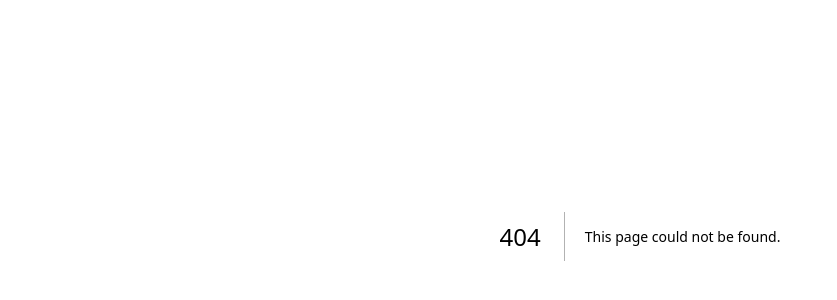
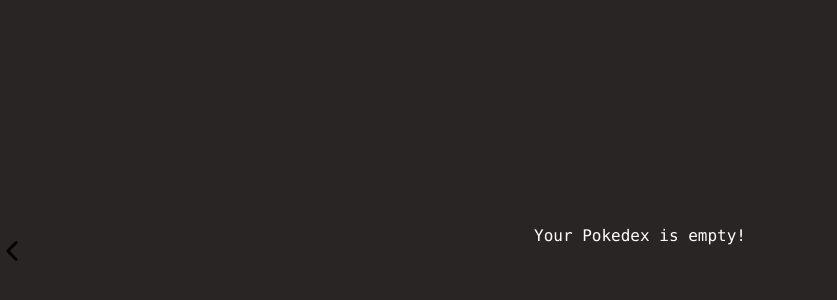
Before and after one commit to Marquets11/Pokemons, a Next.js app: page /pokedex in a window 1280 px wide. Before the commit this address had no page. Shown: the part 164-464 px from the top of the page, without its empty margins (0-837 px from the left). Built offline with nearby package versions, Linux system fonts and the light colour scheme.

Commit message:
Added a pokedex page and slice

```diff
--- a/src/app/components/CardPokemon.tsx
+++ b/src/app/components/CardPokemon.tsx
@@ -7,6 +7,9 @@
 import { GiWingedShield } from "react-icons/gi";
 import { TbWeight } from "react-icons/tb";
 import { RiRuler2Line } from "react-icons/ri";
+import { MdCatchingPokemon } from "react-icons/md";
+import { useSelector } from "react-redux";
+import { RootState } from "@/lib/store";
 
 export default function CardPokemon({
 	pokemonName,
@@ -15,6 +18,7 @@
 	pokemonHeight,
 	pokemonWeight,
 	pokemonStats,
+	pokemonId,
 }: {
 	pokemonName: string;
 	pokemonSprite: string;
@@ -22,6 +26,7 @@
 	pokemonHeight: number;
 	pokemonWeight: number;
 	pokemonStats: PokemonStats[];
+	pokemonId: number;
 }) {
 	const typeColor = {
 		electric: "bg-yellow-400 rounded-lg px-5 py-1 text-black font-bold",
@@ -44,15 +49,26 @@
 		fairy: "bg-pink-300 rounded-lg px-5 py-1 text-black font-bold",
 	};
 
+	const pokedex = useSelector((state: RootState) => state.pokedex);
+	const alreadyCaptured = pokedex.find(({ id }) => id === pokemonId);
+
 	return (
-		<div className={`bg-transparent w-full flex flex-col gap-2 rounded-lg`}>
+		<div
+			className={`relative bg-transparent w-full flex flex-col gap-2 rounded-lg`}
+		>
+			{alreadyCaptured && (
+				<MdCatchingPokemon
+					className="absolute top-5 right-5 text-red-600"
+					scale={20}
+				/>
+			)}
 			<img
 				src={pokemonSprite}
 				alt={`Sprite of ${pokemonName}`}
 				className="w-52 mx-auto md:w-full hover:scale-150 duration-500"
 			/>
-			<main className="p-2 text-black bg-white rounded-xl">
-				<h2 className="font-bold text-xl text-center">
+			<main className="p-2 text-black  bg-gradient-to-t from-white rounded-xl">
+				<h2 className="font-bold text-xl text-center text-white">
 					{pokemonName.charAt(0).toUpperCase() + pokemonName.slice(1)}
 				</h2>
 				<div className="flex justify-center gap-2">
--- a/src/app/components/SearchBar.tsx
+++ b/src/app/components/SearchBar.tsx
@@ -11,11 +11,6 @@
 	const dispatch = useDispatch();
 
 	const searchNewPokemon = () => {
-		// if (!pokemonName.current) {
-		// 	alert("Preencher o campo para pesquisar!");
-		// 	return;
-		// }
-
 		searchPokemonViaAPI(pokemonName.current)
 			.then((res) => {
 				dispatch(defineCurrentPokemon(res));
--- a/src/app/page.tsx
+++ b/src/app/page.tsx
@@ -1,10 +1,13 @@
 "use client";
-import { useSelector } from "react-redux";
+import { useDispatch, useSelector } from "react-redux";
 import CardPokemon from "./components/CardPokemon";
 import Header from "./components/Header";
 import { RootState } from "@/lib/store";
+import Link from "next/link";
+import { addPokemonToPokedex } from "@/lib/pokedex/slice";
 
 export default function Page() {
+	const dispatch = useDispatch();
 	const pokemon = useSelector(
 		(state: RootState) => state.pokemon
 	)?.currentPokemon;
@@ -22,11 +25,19 @@
 							pokemonHeight={pokemon.height}
 							pokemonWeight={pokemon.weight}
 							pokemonStats={pokemon.stats}
+							pokemonId={pokemon.id}
 							key={pokemon.id}
 						/>
 						<nav className="flex justify-between w-full p-5">
-							<button className="btn-options">Save</button>
-							<button className="btn-options">Pokemons</button>
+							<button
+								className="btn-options"
+								onClick={() => dispatch(addPokemonToPokedex(pokemon))}
+							>
+								Capture
+							</button>
+							<button className="btn-options">
+								<Link href={"/pokedex"}>Pokédex</Link>
+							</button>
 						</nav>
 					</>
 				) : (
--- /dev/null
+++ b/src/app/pokedex/page.tsx
@@ -0,0 +1,45 @@
+"use client";
+import { RootState } from "@/lib/store";
+import { useSelector } from "react-redux";
+import { IoIosArrowBack } from "react-icons/io";
+import Link from "next/link";
+import CardPokemon from "../components/CardPokemon";
+
+export default function Pokedex() {
+	const pokedex = useSelector((state: RootState) => state.pokedex);
+
+	return (
+		<>
+			<Link href={"/"}>
+				<IoIosArrowBack
+					className="fixed top-1/2 -left-2 w-10 opacity-100 z-10 hover:text-white hover:translate-x-5 hover:scale-150 duration-500"
+					size={30}
+				/>
+			</Link>
+			<div
+				className={`min-h-screen bg-stone-800 ${
+					pokedex.length > 0
+						? "grid gap-4 grid-cols-1 sm:grid-cols-2 md:grid-cols-3 lg:grid-cols-4 p-2"
+						: "flex items-center justify-center"
+				}`}
+			>
+				{pokedex && pokedex.length > 0 ? (
+					pokedex.map((pokemon) => (
+						<CardPokemon
+							pokemonHeight={pokemon.height}
+							pokemonName={pokemon.name}
+							pokemonSprite={pokemon.sprites.front_default}
+							pokemonStats={pokemon.stats}
+							pokemonTypes={pokemon.types}
+							pokemonWeight={pokemon.weight}
+							pokemonId={pokemon.id}
+							key={pokemon.id}
+						/>
+					))
+				) : (
+					<h2 className="font-mono text-white">Your Pokedex is empty!</h2>
+				)}
+			</div>
+		</>
+	);
+}
--- /dev/null
+++ b/src/lib/pokedex/slice.ts
@@ -0,0 +1,22 @@
+import { createSlice } from "@reduxjs/toolkit";
+import { Pokemon } from "../pokemon/slice";
+import { PayloadAction } from "@reduxjs/toolkit";
+
+type Pokedex = Pokemon[];
+
+const initialState: Pokedex = [];
+
+const pokedexSlice = createSlice({
+	name: "pokedex",
+	initialState,
+	reducers: {
+		addPokemonToPokedex(state, { payload }: PayloadAction<Pokemon>) {
+			if (!state.find(({ id }) => id === payload.id)) {
+				state.push(payload);
+			}
+		},
+	},
+});
+
+export const pokedex = pokedexSlice.reducer;
+export const { addPokemonToPokedex } = pokedexSlice.actions;
--- a/src/lib/store.ts
+++ b/src/lib/store.ts
@@ -1,9 +1,10 @@
 import { configureStore } from "@reduxjs/toolkit";
 import { pokemon } from "./pokemon/slice";
+import { pokedex } from "./pokedex/slice";
 
 export const makeStore = () => {
 	return configureStore({
-		reducer: { pokemon },
+		reducer: { pokemon, pokedex },
 	});
 };
 
```
Also changed, not shown: src/lib/hooks.ts (+5 -6 lines).
